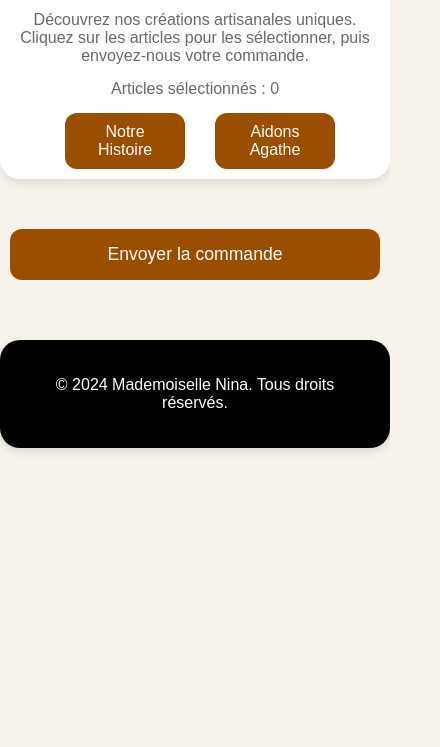
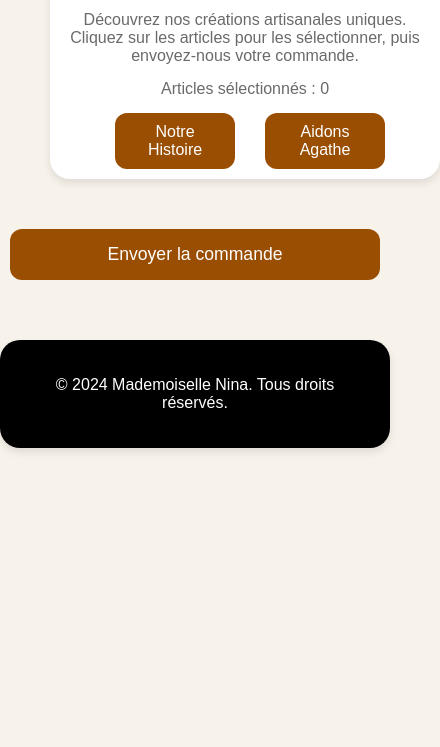
Before and after one commit to grymzer/Mademoiselle-Nina, a plain HTML site: page index.html in a window 390 px wide. Shown: the part 97-844 px from the top of the page, 440 px wide, since content can reach past the window. Drawn offline with Linux system fonts and the light colour scheme; no server answers.

Commit message:
Update styles.css

```diff
--- a/styles.css
+++ b/styles.css
@@ -226,7 +226,7 @@ label {
         padding: 10px 10px;
         width: 100%;
         box-sizing: border-box; /* Inclure les bordures dans la largeur */
-        margin: 20px 0;
+        margin-left: 50px;
         text-align: center;
     }
 
```
